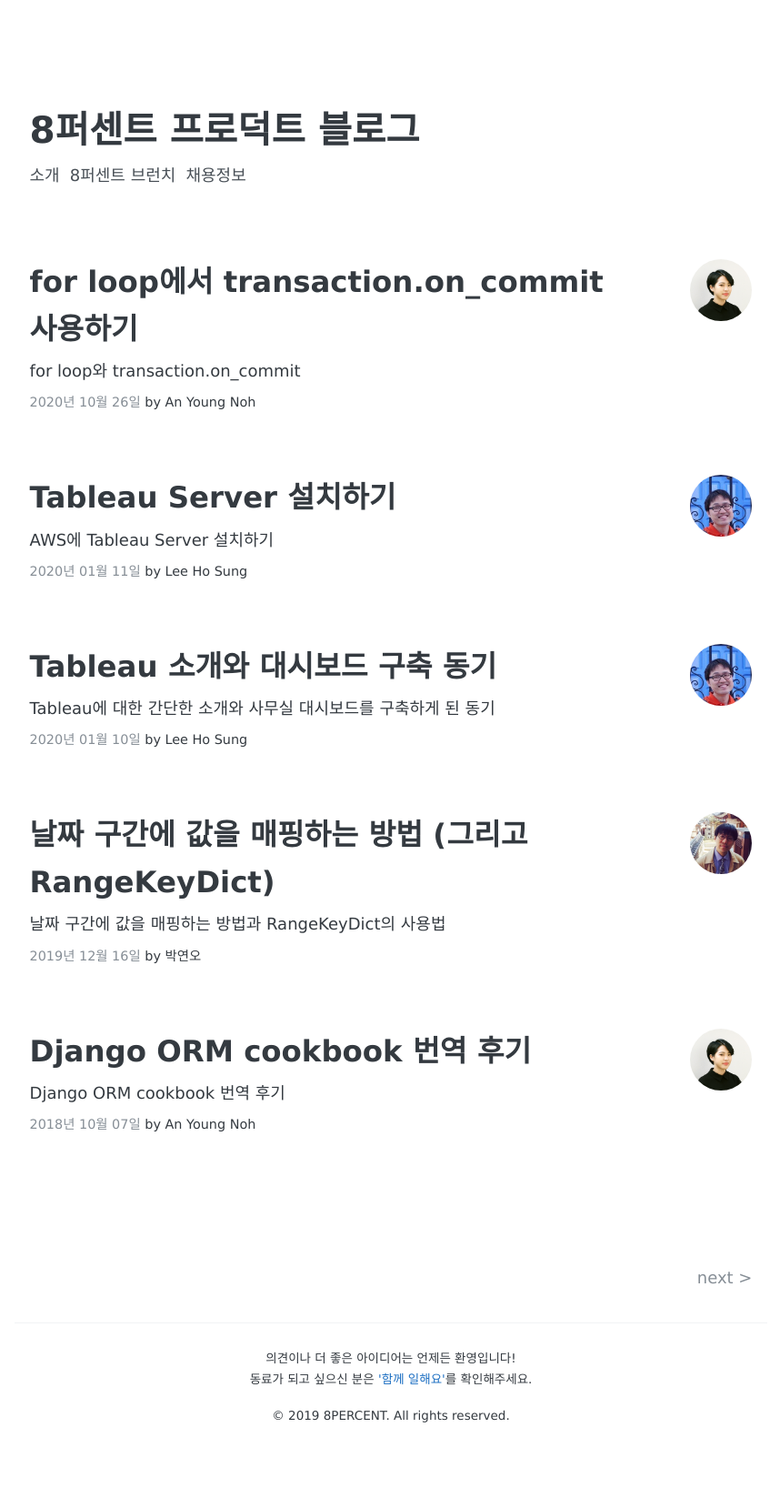
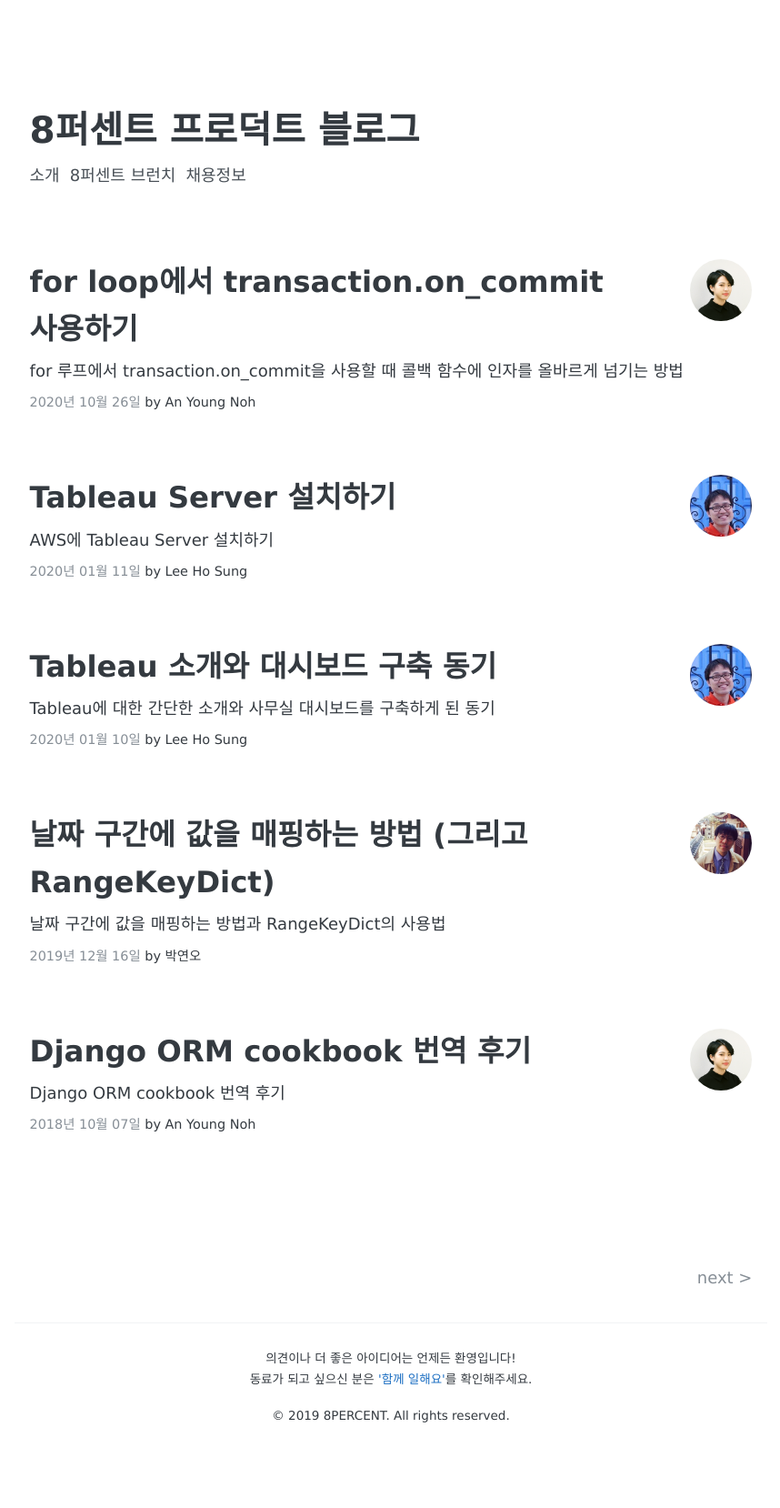
Before and after one commit to 8percent/8percent.github.io, a Jekyll site: the page built from index.html, in a window 1280 px wide. Shown: the whole page at 91% size, without its empty margins (210-1068 px from the left). Built offline with Jekyll 4.4.1, drawn with Linux system fonts in a browser that asks for light colours; some web fonts are replaced; the list of posts is cut into pages by our own code.

Commit message:
Update _posts/2020-10-26-transaction-on-commit.md

```diff
--- a/_posts/2020-10-26-transaction-on-commit.md
+++ b/_posts/2020-10-26-transaction-on-commit.md
@@ -2,7 +2,7 @@
 layout: post
 title: "for loop에서 transaction.on_commit 사용하기"
 author: anohk
-description: "for loop와 transaction.on_commit"
+description: "for 루프에서 transaction.on_commit을 사용할 때 콜백 함수에 인자를 올바르게 넘기는 방법"
 date: 2020-10-26 12:00 +0900
 tags: [python, django, transaction]
 comments: true
```
